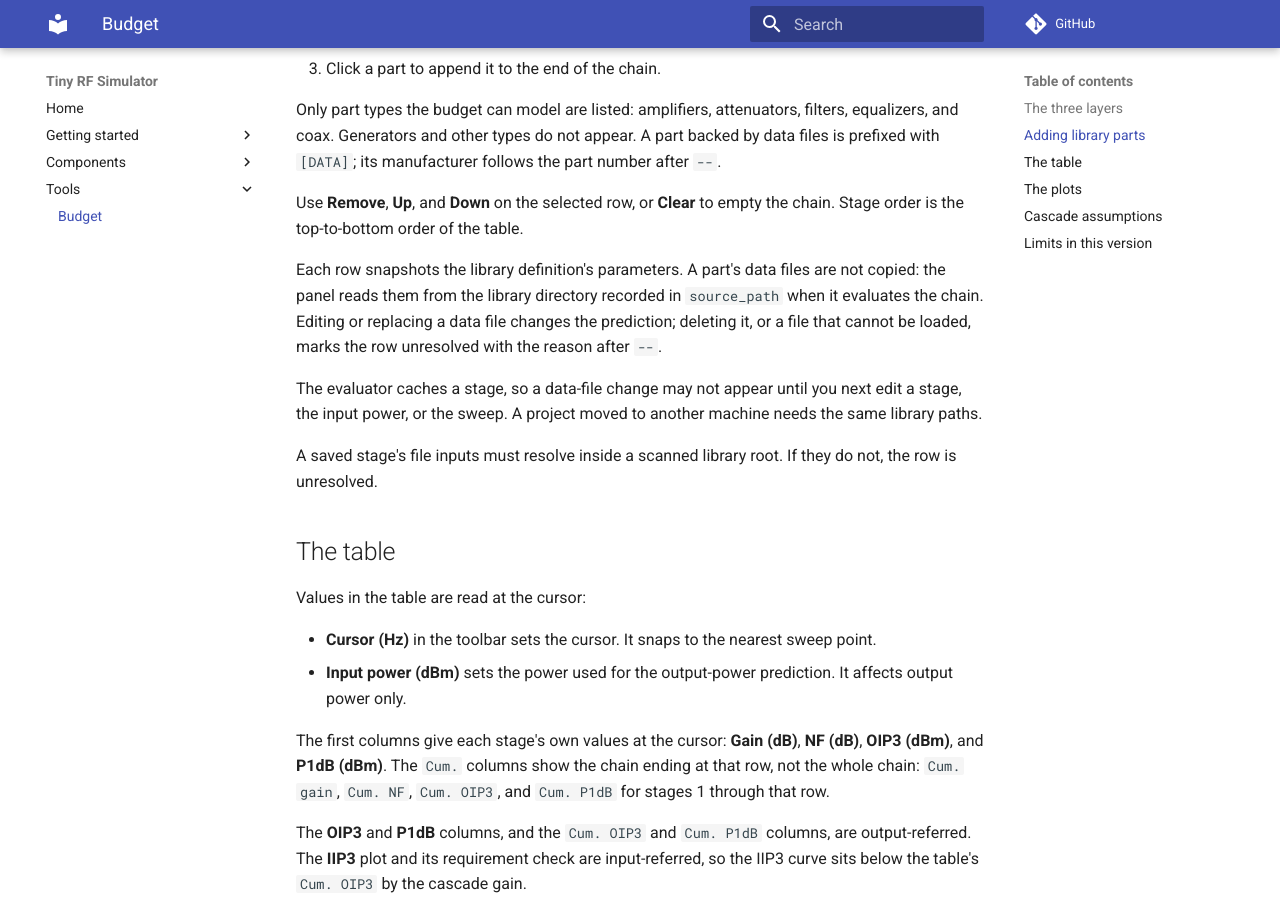
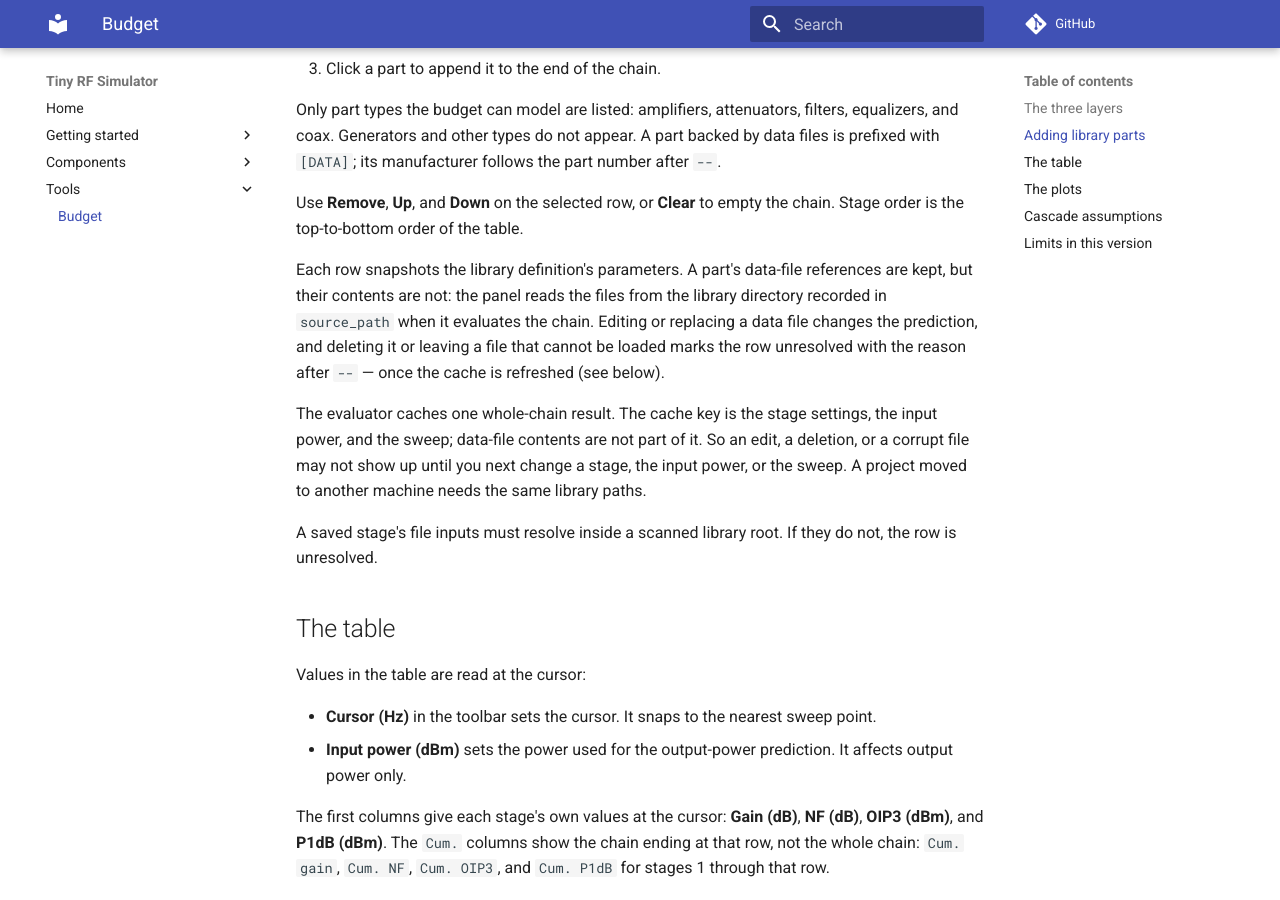
Before and after one commit to striderZA/Tiny-RF-Simulator, an MkDocs documentation site: the page built from manual/pages/budget.md, in a window 1280 px wide and 900 px high, scrolled down 1216 px. Built offline with MkDocs 1.6.1 and Material for MkDocs 9.7.7, drawn with Linux system fonts in a browser that asks for light colours; comment, search, counter and statistics services are not loaded; some of the changed text lies outside the part shown.

Commit message:
docs(budget): pin the cache key and AMP edge-hold scope

```diff
--- a/manual/pages/budget.md
+++ b/manual/pages/budget.md
@@ -35,9 +35,9 @@
 
 Use **Remove**, **Up**, and **Down** on the selected row, or **Clear** to empty the chain. Stage order is the top-to-bottom order of the table.
 
-Each row snapshots the library definition's parameters. A part's data files are not copied: the panel reads them from the library directory recorded in `source_path` when it evaluates the chain. Editing or replacing a data file changes the prediction; deleting it, or a file that cannot be loaded, marks the row unresolved with the reason after `--`.
+Each row snapshots the library definition's parameters. A part's data-file references are kept, but their contents are not: the panel reads the files from the library directory recorded in `source_path` when it evaluates the chain. Editing or replacing a data file changes the prediction, and deleting it or leaving a file that cannot be loaded marks the row unresolved with the reason after `--` — once the cache is refreshed (see below).
 
-The evaluator caches a stage, so a data-file change may not appear until you next edit a stage, the input power, or the sweep. A project moved to another machine needs the same library paths.
+The evaluator caches one whole-chain result. The cache key is the stage settings, the input power, and the sweep; data-file contents are not part of it. So an edit, a deletion, or a corrupt file may not show up until you next change a stage, the input power, or the sweep. A project moved to another machine needs the same library paths.
 
 A saved stage's file inputs must resolve inside a scanned library root. If they do not, the row is unresolved.
 
@@ -75,7 +75,9 @@
 
 A frequency point is left out when any stage is out of band there, or its gain or noise figure is not finite, or its linear gain is zero or negative. Curves then have a gap at that point. The requirement evaluation treats any invalid in-band point as missing, so a budget whose data band is narrower than the requirement band reports Incomplete for that metric.
 
-A Touchstone file's frequency range sets where that rule applies to the gain and noise figure read from it. AMP and amp-f intercept curves behave differently: the OIP3 and P1dB curves hold their edge value outside the file's frequency range, matching the amplifier model, so an intercept is not dropped for being outside that range.
+A Touchstone file's frequency range sets its band: outside it the whole point is left out, so gain, noise figure, OIP3, and P1dB all disappear together, not the gain and noise figure alone.
+
+AMP and amp-f intercepts behave differently. An amp-f block holds its OIP3 and P1dB edge values outside its frequency range, matching the amplifier model. A legacy AMP file supplies OIP3 (or IIP3-derived) curves only, which also hold their edge value, while its P1dB stays the scalar value. Edge-hold never rescues a point that the Touchstone file puts out of band.
 
 ## Limits in this version
 
```
Also changed, not shown: app/AGENTS.md (+2 -2 lines).
